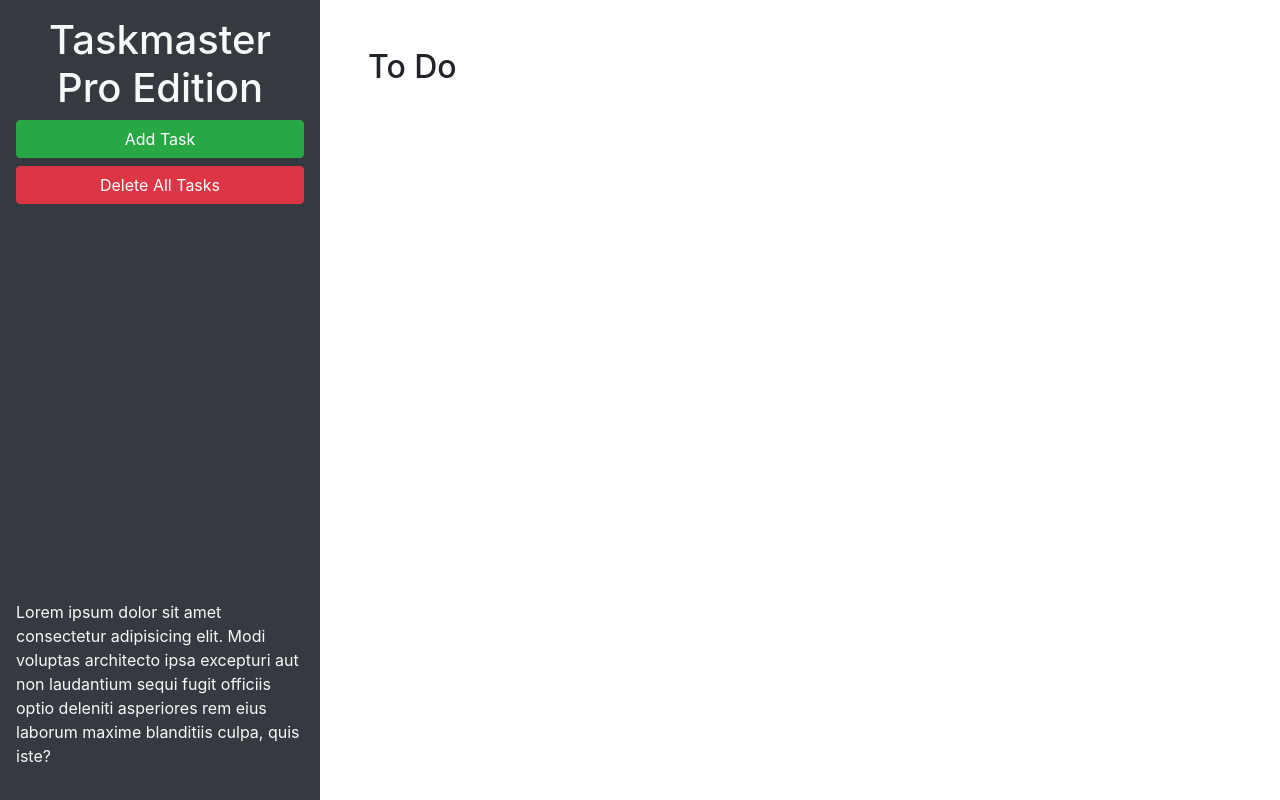
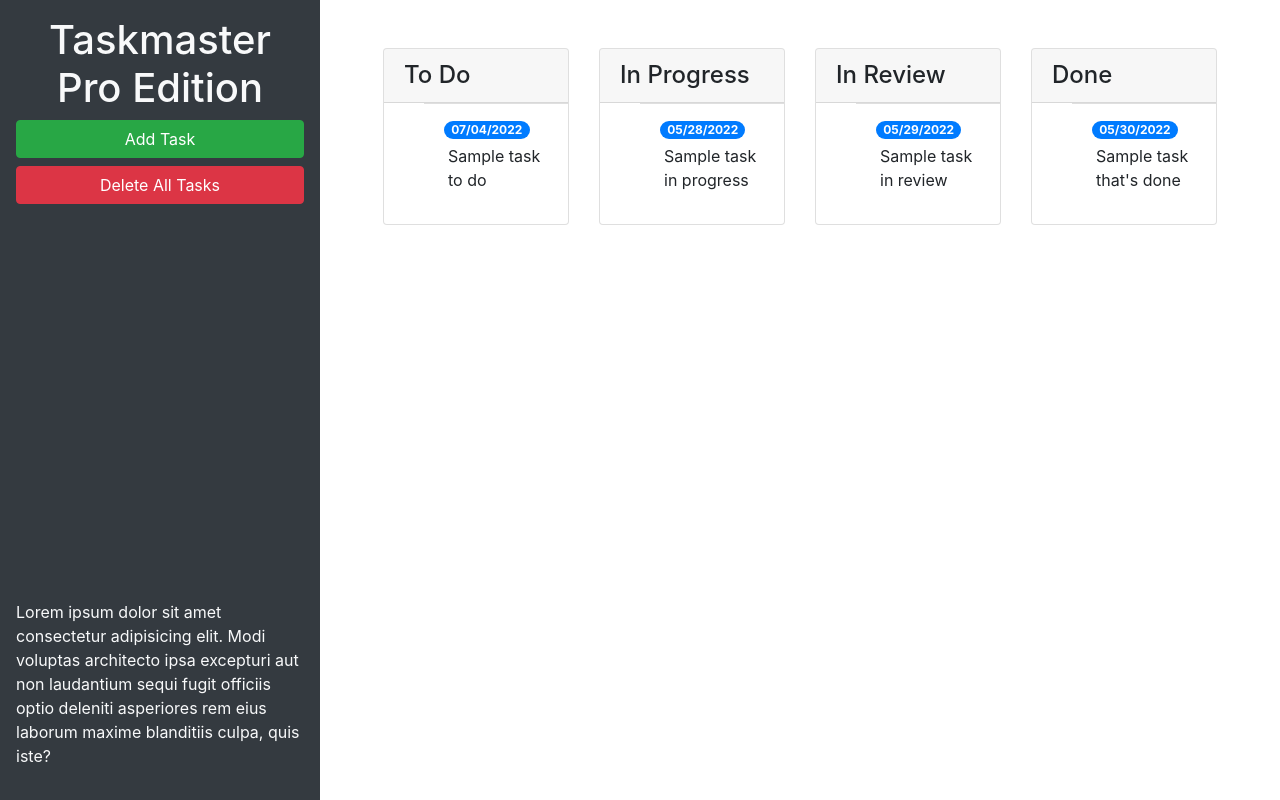
Before and after one commit to cwarmbrunn/taskmaster-pro, a plain HTML site: page index.html in a window 1280 px wide. Drawn offline with nearby package versions, Linux system fonts and the light colour scheme.

Commit message:
added bootstrap components

```diff
--- a/index.html
+++ b/index.html
@@ -24,9 +24,59 @@
       </p>
     </header>
     <main class="col-12 col-lg-9">
-      <div class="m-5">
-        <h2>To Do</h2>
-        <ul id="list-toDo" class="list-group"> </ul>
+      <!-- To Do Start  -->
+      <div class="m-5 row justify-content-around">
+        <div class="col-12 col-md-6 col-xl-3 mb-3">
+          <div class="card">
+            <h4 class="card-header">To Do</h4>
+            <ul id="list-toDo" class="list-group-flush">
+              <li class="list-group-item">
+                <span class="badge badge-primary badge-pill">07/04/2022</span>
+                <p class="m-1"> Sample task to do</p>
+              </li>
+            </ul>
+          </div>
+        </div>
+        <!-- To Do End  -->
+        <!-- In Progress Start -->
+        <div class="col-12 col-md-6 col-xl-3 mb-3">
+          <div class="card">
+            <h4 class="card-header">In Progress</h4>
+            <ul id="list-inProgress" class="list-group-flush">
+              <li class="list-group-item">
+                <span class="badge badge-primary badge-pill">05/28/2022</span>
+                <p class="m-1">Sample task in progress</p>
+              </li>
+            </ul>
+          </div>
+        </div>
+        <!-- In Progress End -->
+        <!-- In Review Start -->
+        <div class="col-12 col-md-6 col-xl-3 mb-3">
+          <div class="card">
+            <h4 class="card-header">In Review</h4>
+            <ul id="list-inReview" class="list-group-flush">
+              <li class="list-group-item">
+                <span class="badge badge-primary badge-pill">05/29/2022</span>
+                <p class="m-1">Sample task in review</p>
+              </li>
+            </ul>
+          </div>
+        </div>
+        <!-- In Review End -->
+        <!-- Done Start -->
+        <div class="col-12 col-md-6 col-xl-3 mb-3">
+          <div class="card">
+            <h4 class="card-header"> Done </h4>
+            <ul id="list-done" class="list-group-flush">
+              <li class="list-group-item">
+                <span class="badge badge-primary badge-pill">05/30/2022</span>
+                <p class="m-1">Sample task that's done</p>
+              </li>
+            </ul>
+          </div>
+        </div>
+        <!-- Done End -->
       </div>
     </main>
   </div>
@@ -46,11 +96,11 @@
           <form>
             <div class="form-group">
               <label for="modalTaskDescription">Task description</label>
-              <textarea id="modalTaskDescription" rows="3"></textarea>
+              <textarea id="modalTaskDescription" rows="3" class="form-control"></textarea>
             </div>
             <div class="form-group">
               <label for="modalDueDate">Due date</label>
-              <input type="text" id="modalDueDate" placeholder="mm/dd/yyyy" autocomplete="off" />
+              <input type="text" class="form-control" id="modalDueDate" placeholder="mm/dd/yyyy" autocomplete="off" />
             </div>
           </form>
         </div>
```
Also changed, not shown: 1 other file.
